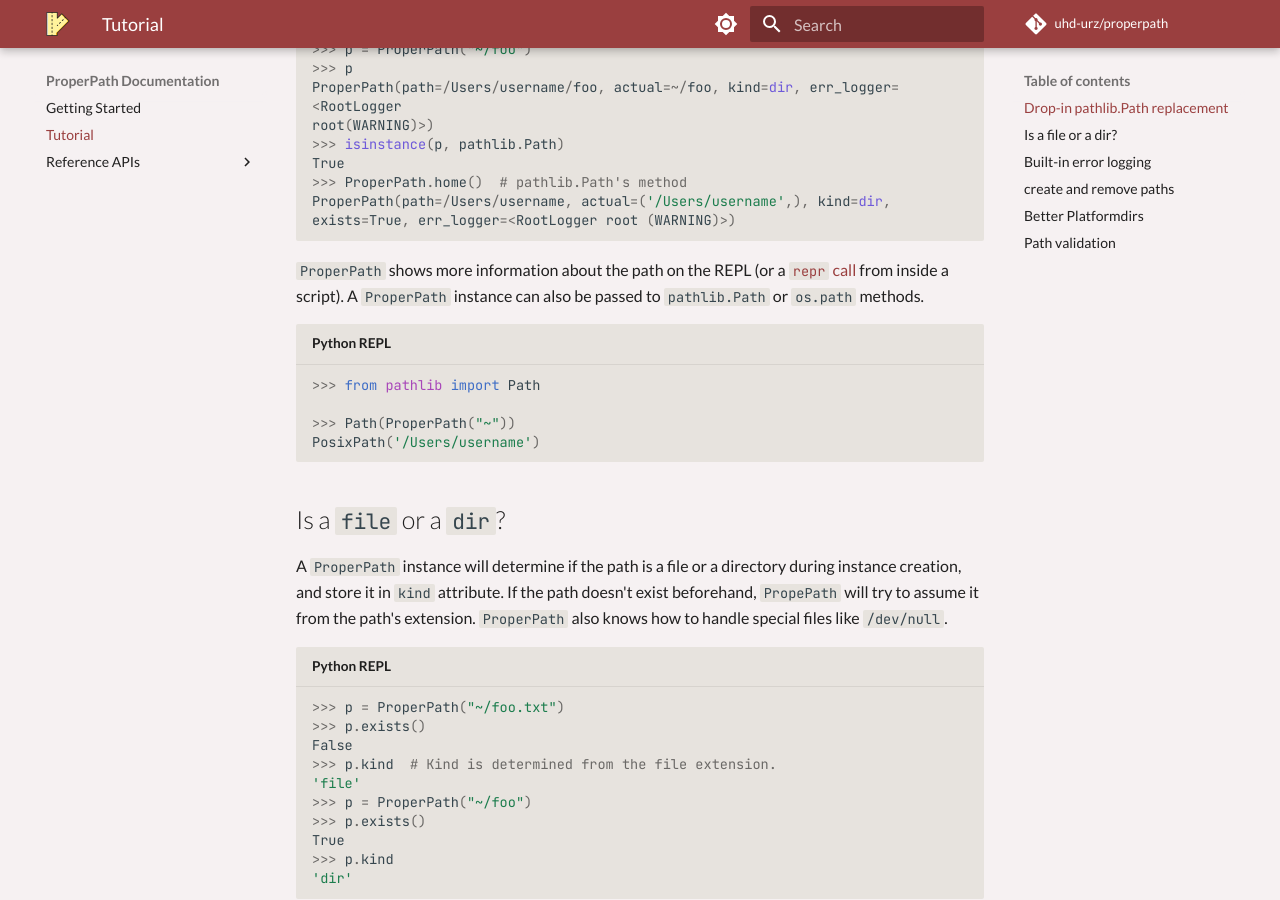
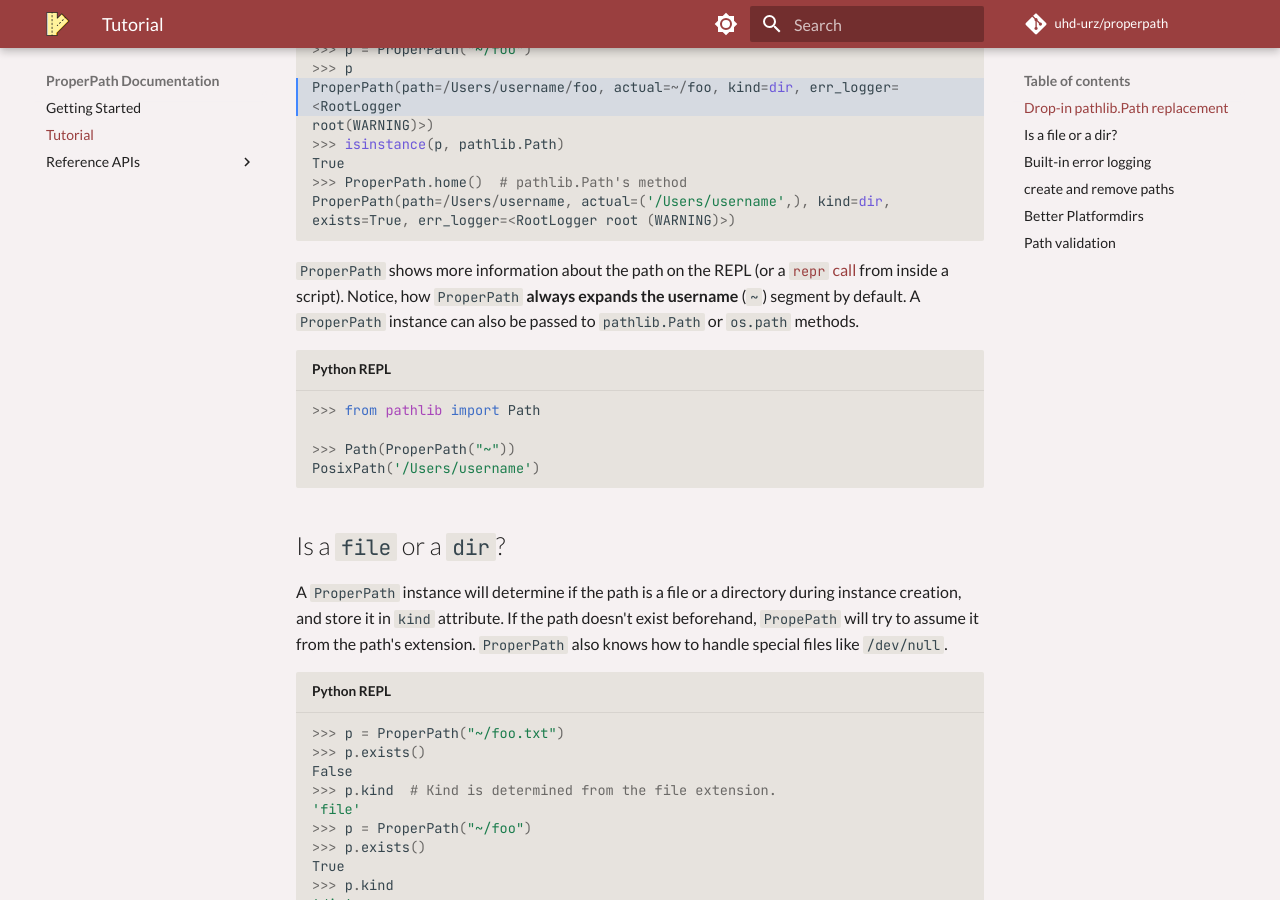
Before and after one commit to uhd-urz/properpath, an MkDocs documentation site: the page built from docs/tutorial.md, in a window 1280 px wide and 900 px high, scrolled down 354 px. Built offline with MkDocs 1.6.1 and Material for MkDocs 9.7.7, drawn with Linux system fonts in a browser that asks for light colours; comment, search, counter and statistics services are not loaded; the version menu is left out.

````diff
--- a/docs/tutorial.md
+++ b/docs/tutorial.md
@@ -7,7 +7,7 @@ supports [all the methods and attributes](https://docs.python.org/3.12/library/p
 `pathlib.Path`. We can pass a `pathlib.Path` instance or a string path or multiple path segments or `os.path` values to
 `ProperPath`.
 
-```{ .python .no-copy title="Python REPL" linenums="0" }
+```{ .python .no-copy title="Python REPL" linenums="0" hl_lines="4" }
 
 >>> from properpath import ProperPath
 >>> p = ProperPath("~/foo")
@@ -21,8 +21,8 @@ ProperPath(path=/Users/username, actual=('/Users/username',), kind=dir, exists=T
 ```
 
 `ProperPath` shows more information about the path on the REPL (or a [
-`repr` call](https://docs.python.org/3/library/functions.html#repr) from inside a script). A `ProperPath` instance can
-also be passed to `pathlib.Path` or `os.path` methods.
+`repr` call](https://docs.python.org/3/library/functions.html#repr) from inside a script). Notice, how `ProperPath` **always expands the username** (`~`) segment by default.
+A `ProperPath` instance can also be passed to `pathlib.Path` or `os.path` methods.
 
 ```{ .python .no-copy title="Python REPL" linenums="0" }
 >>> from pathlib import Path
--- a/mkdocs.yml
+++ b/mkdocs.yml
@@ -53,6 +53,9 @@ markdown_extensions:
   - pymdownx.superfences
   - admonition
   - pymdownx.details
+  - attr_list
+  - md_in_html
+  - pymdownx.blocks.caption
 plugins:
   - search
   - mkdocstrings:
````
Also changed, not shown: README.md (+2 -8 lines), docs/index.md (+2 -1 lines).
